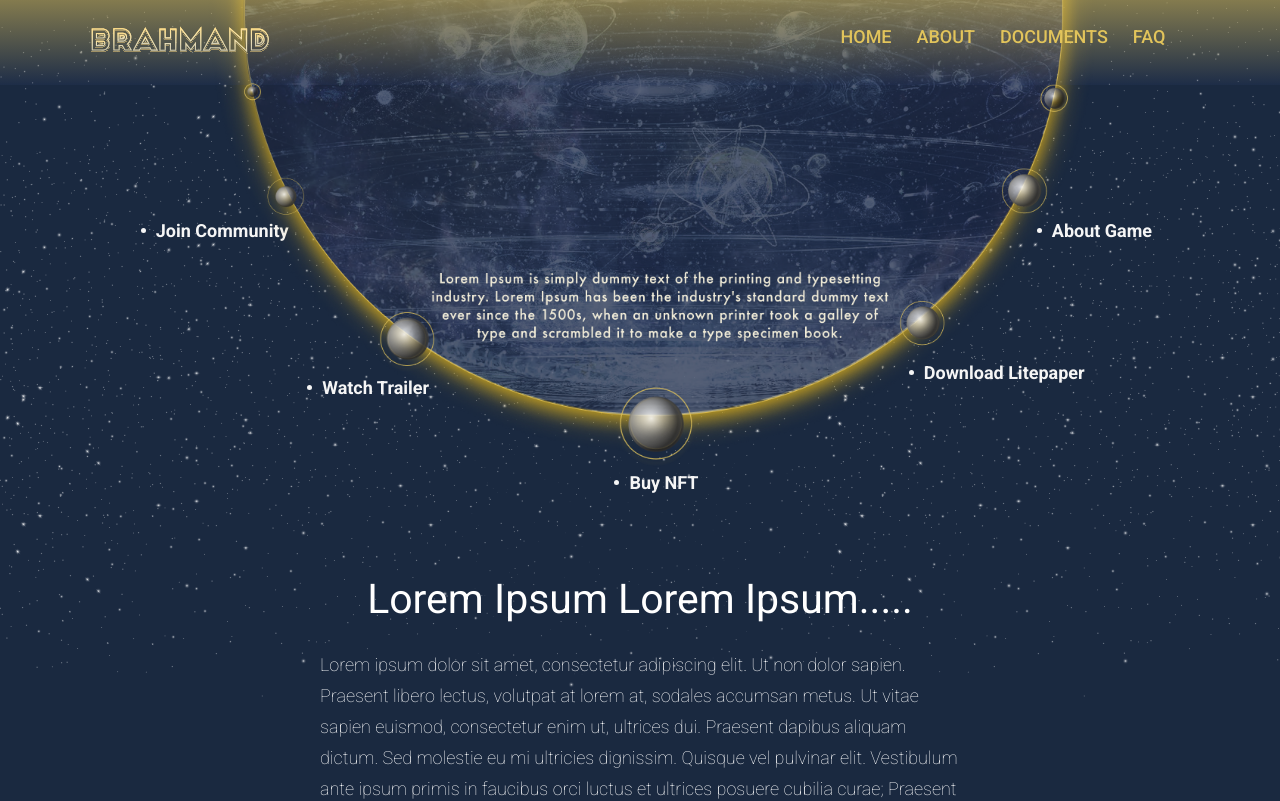
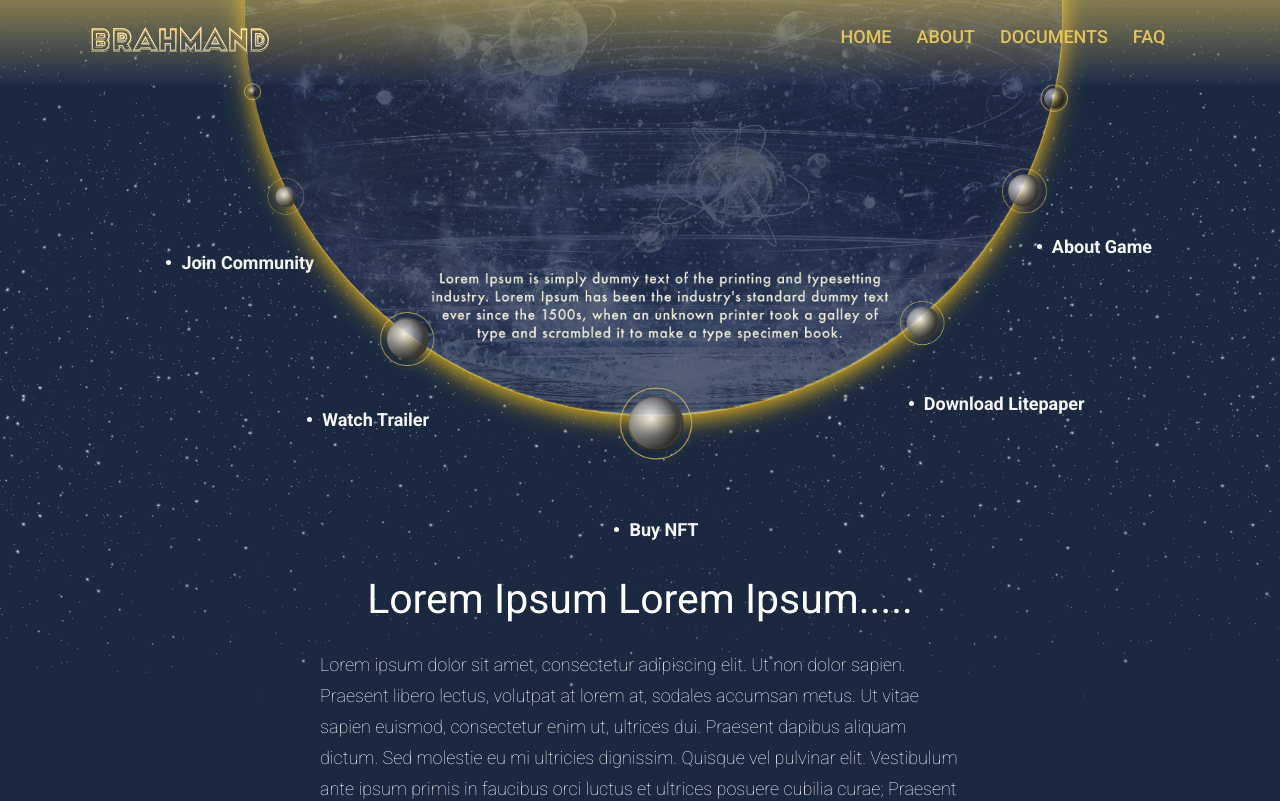
Before and after one commit to jainam240101/brahmand-frontend, a React (Create React App) app: page /home in a window 1280 px wide. Shown: the top 801 px of the page. Built offline with nearby package versions, Linux system fonts and the light colour scheme.

Commit message:
Mac Book Resolution Test

```diff
--- a/src/pages/Home/Home.module.css
+++ b/src/pages/Home/Home.module.css
@@ -124,29 +124,25 @@
 }
 
 /* 13 inches */
-@media screen and (max-width:1280px) and (max-height:800px) {
-    .Join {
+@media screen and (max-width:1440px) and (max-height:900px) {
+    /* .Join {
         top: 14%;
         left: 11%;
-    }
+    } */
 
     .Watch {
-        top: 24%;
-        left: 24%;
+        top: 26%;
     }
 
     .Buy {
-        top: 30%;
-        left: 48%;
+        top: 33%;
     }
 
     .Download {
-        top: 23%;
-        left: 71%;
+        top: 25%;
     }
 
     .About {
-        top: 14%;
-        left: 81%;
+        top: 15%;
     }
 }
```
